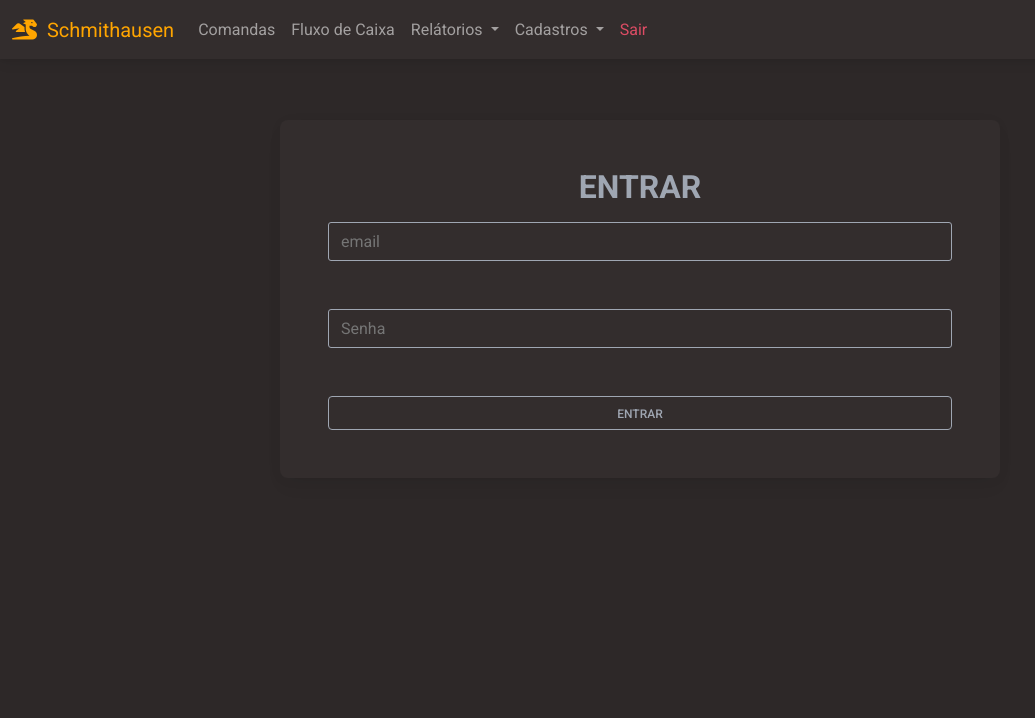
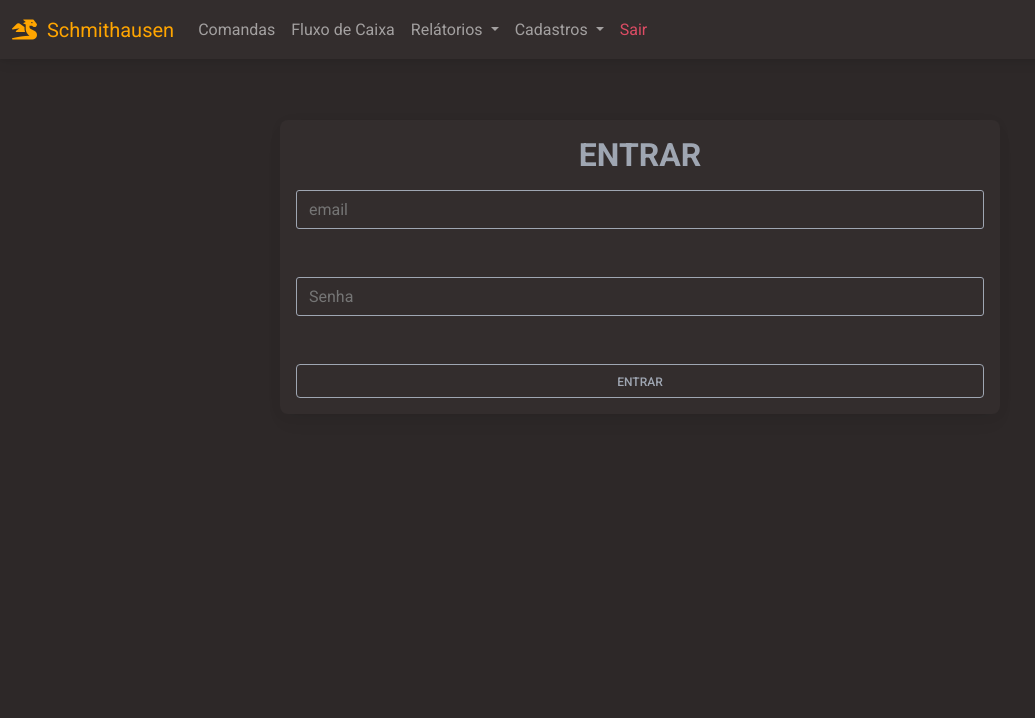
Before and after one commit to erwin-hc/material-schmithausen, a Flask app: page / in a window 1280 px wide. Shown: the top 718 px of the page, without its empty margins (0-1035 px from the left). Run offline with Flask 3, Linux system fonts and the light colour scheme; a user stored in the database is signed in.

Commit message:
26/04/23 - 15:09

```diff
--- a/main.py
+++ b/main.py
@@ -3,4 +3,4 @@ from website import create_app
 app = create_app()
 
 if __name__ == '__main__':
-    app.run(debug=True)
+    app.run(host='10.0.0.53',debug=True)
--- a/website/templates/entrar.html
+++ b/website/templates/entrar.html
@@ -8,7 +8,7 @@
 <!-- *********************************************************** -->
 <form id='formEntrar'
 method="POST"
-class="form-outline form-white mb-4 mt-4 m-auto card bg-dark p-5 larg-max"
+class="form-outline form-white mb-4 mt-4 m-auto card bg-dark p-3 larg-max"
 action="/"
 novalidate
 >
```
